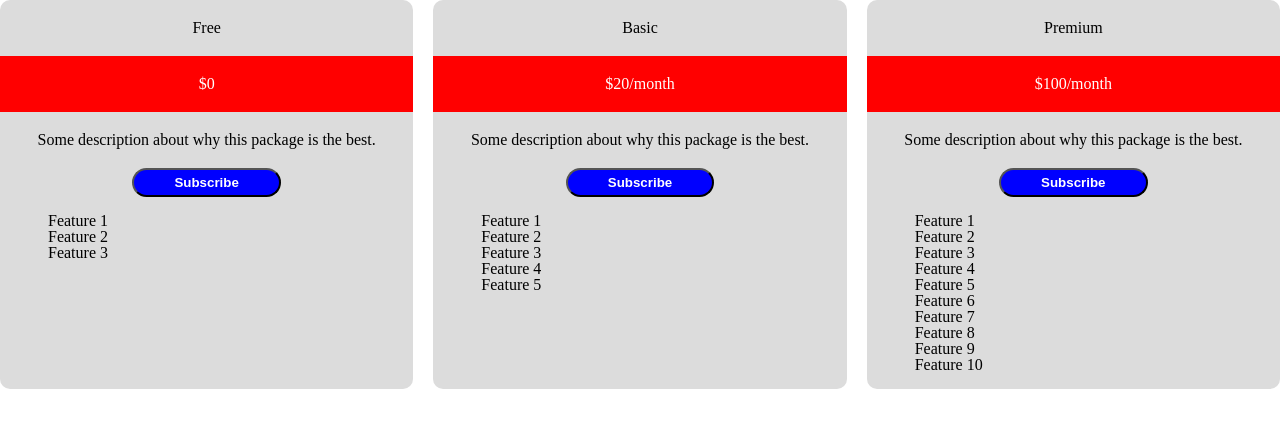
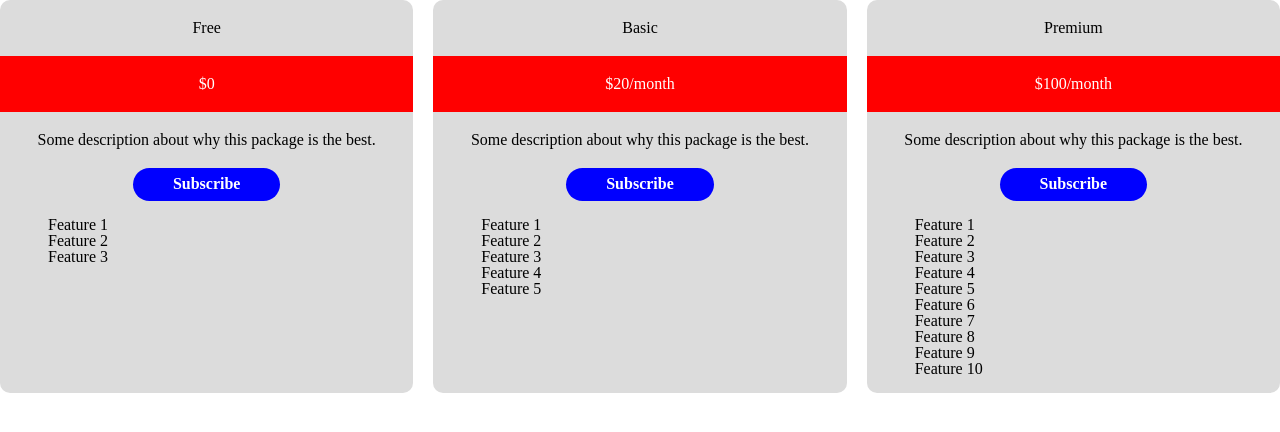
Before and after one commit to Ildiko10/Pricing-tables, a plain HTML site: page index.html in a window 1280 px wide. Drawn offline with nearby package versions, Linux system fonts and the light colour scheme.

Commit message:
Add files via upload

```diff
--- a/index.html
+++ b/index.html
@@ -12,7 +12,7 @@
       <p class="package">Free</p>
       <p class="price">$0</p>
       <p class="text">Some description about why this package is the best.</p>
-      <button class="#">Subscribe</button>
+      <a href="#" class="button">Subscribe</a>
       <ol>
         <li>Feature 1</li>
         <li>Feature 2</li>
@@ -23,7 +23,7 @@
       <p class="package">Basic</p>
       <p class="price">$20/month</p>
       <p class="text">Some description about why this package is the best.</p>
-      <button class="#">Subscribe</button>
+      <a href="#" class="button">Subscribe</a>
       <ol>
         <li>Feature 1</li>
         <li>Feature 2</li>
@@ -36,7 +36,7 @@
       <p class="package">Premium</p>
       <p class="price">$100/month</p>
       <p class="text">Some description about why this package is the best.</p>
-      <button class="#">Subscribe</button>
+      <a href="#" class="button">Subscribe</a>
       <ol>
         <li>Feature 1</li>
         <li>Feature 2</li>
--- a/main.css
+++ b/main.css
@@ -1,7 +1,5 @@
 body {
   background-color: white;
-  margin: 0;
-  padding: 0;
 }
 
 .container {
@@ -23,6 +21,13 @@ body {
   color: white;
 }
 
+.price:hover {
+  filter: grayscale(10%);
+  transform: scale(1.1);
+  border-radius: 10px;
+  font-size: 1.2rem;
+}
+
 .package {
   margin: 20px;
 }
@@ -31,19 +36,38 @@ body {
   margin: 20px 30px;
 }
 
-button {
+.button {
   background-color: blue;
   color: white;
+  display: inline-block;
+  text-decoration: none;
   border-radius: 9999px;
   font-weight: bolder;
   padding: 5px 40px;
+  margin-left: 10px;
+  margin-right: 10px;
+  text-align: center;
+  line-height: 1.42857143;
+  white-space: nowrap;
+  vertical-align: middle;
+}
+
+.button:hover {
+  background-color: white;
+  border-color: gray;
+  color: black;
+  transition: background-color .15s ease-in-out;
 }
 
 ol {
   margin: 1rem 3rem;
-
+  list-style-type: none;
 }
 
 li {
   text-align: left;
 }
+
+a {
+  text-decoration: none;
+}
```
